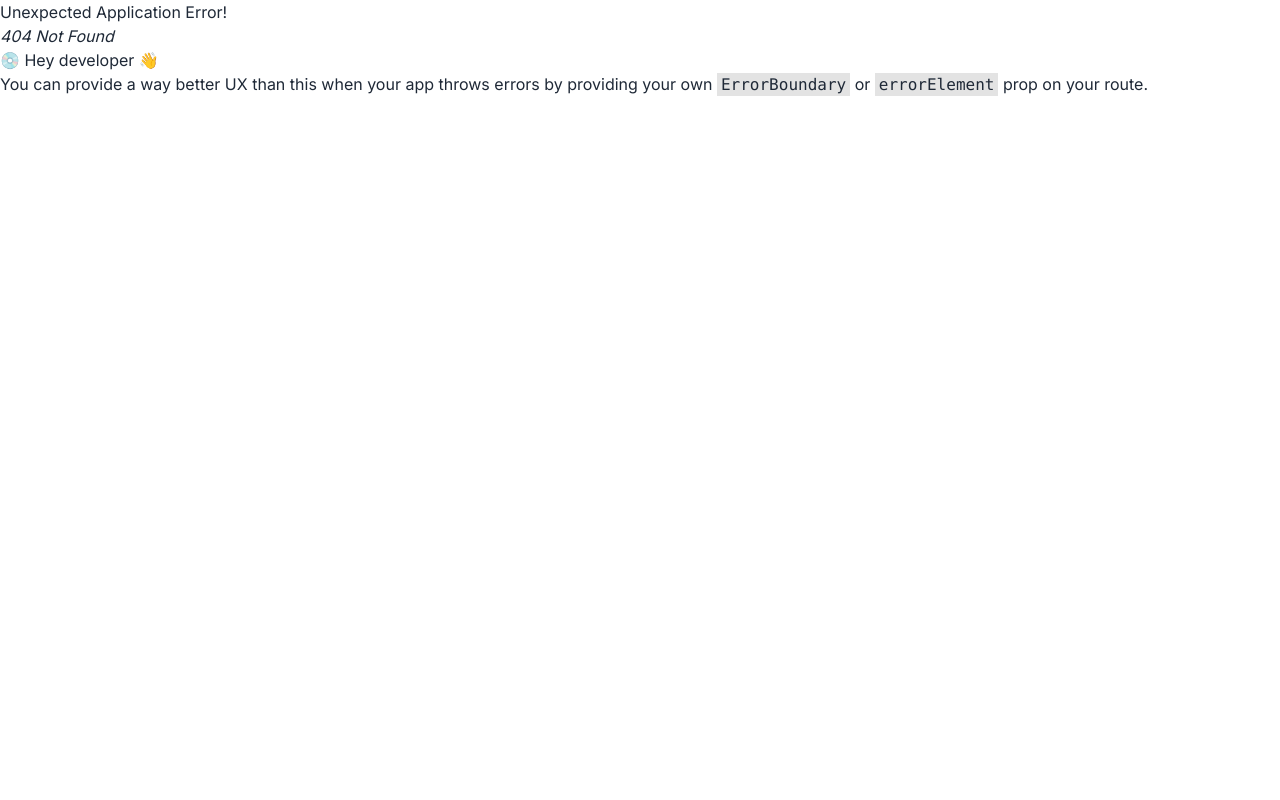
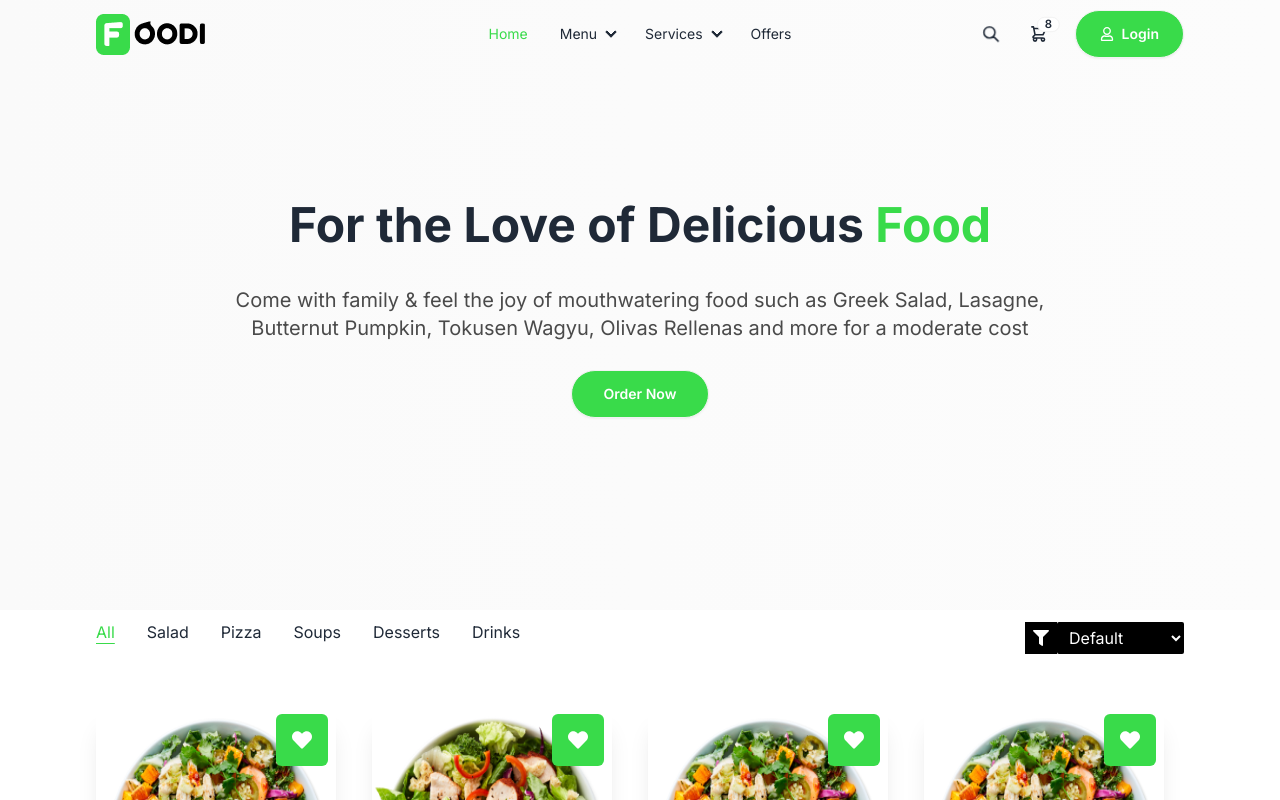
Before and after one commit to Johntech-dev/Foodie, a React (Create React App) app in the folder foodie-client/: page /menu in a window 1280 px wide. Before the commit this address had no page. Shown: the top 800 px of the page. Built offline with nearby package versions, Linux system fonts and the light colour scheme.

Commit message:
menupage

```diff
--- a/foodie-client/public/menu.json
+++ b/foodie-client/public/menu.json
@@ -387,7 +387,7 @@
         "_id": "642c155b2c4774f05c36ee9c",
         "name": "Breton Fish Stew",
         "recipe": "Chargrilled chicken with avocado, baby gem lettuce, baby spinach, shallots, French beans, walnuts, croutons and a mustard dressing",
-        "image": "/image/home/recipes/img1.png",
+        "image": "/image/home/recipes/img1.png" ,
         "category": "pizza",
         "price": 12.9
     },
@@ -395,7 +395,7 @@
         "_id": "642c155b2c4774f05c36ee9d",
         "name": "Goats Cheese Pizza",
         "recipe": "Roasted duck breast (served pink) with gratin potato and a griottine cherry sauce",
-        "image": "/image/home/recipes/img1.png",
+        "image": "/image/home/recipes/img2.png",
         "category": "pizza",
         "price": 14.5
     },
--- a/foodie-client/src/App.css
+++ b/foodie-client/src/App.css
@@ -12,3 +12,8 @@
 .title {
     @apply text-3xl md:text-4xl font-bold my-2 md:leading-snug leading-snug;
 }
+.active {
+    text-decoration: underline;
+    text-underline-offset: 5px;
+    color: #39DB4A;
+}
--- a/foodie-client/src/components/Card.jsx
+++ b/foodie-client/src/components/Card.jsx
@@ -12,7 +12,7 @@
   return (
     <div to={`/menu/${item._id}`} className="card shadow-xl relative mr-5 md:my-5">
       <div
-        className={`rating gap-1 absolute right-2 top-2 p-4 rounded-badge heartStar bg-green ${
+        className={`rating gap-1 absolute right-2 top-2 p-4 rounded-md heartStar bg-green ${
           isHeartFilled ? "text-rose-500" : "text-white"
         }`}
         onClick={handleHeartClick}
--- a/foodie-client/src/components/Navbar.jsx
+++ b/foodie-client/src/components/Navbar.jsx
@@ -1,88 +1,165 @@
-import React, { useEffect, useState } from 'react';
-import { BiPhoneCall } from "react-icons/bi";
+import React, { useContext, useEffect, useState } from "react";
+import { FaRegUser } from "react-icons/fa";
+import { Link } from "react-router-dom";
 
 const Navbar = () => {
-  const [isSticky, setIsSticky] = useState(false);
-
+  const [isSticky, setSticky] = useState(false);
 
 
   useEffect(() => {
     const handleScroll = () => {
       const offset = window.scrollY;
       if (offset > 0) {
-        setIsSticky(true);
+        setSticky(true);
       } else {
-        setIsSticky(false);
+        setSticky(false);
       }
     };
 
     window.addEventListener("scroll", handleScroll);
 
-    // Cleanup function to remove the event listener
     return () => {
       window.removeEventListener("scroll", handleScroll);
     };
-  }, []); // Empty dependency array to run the effect only once on mount and unmount
+  }, []);
 
   const navItems = (
     <>
-      <li><a href='/'>Home</a></li>
       <li>
+        <Link to={'/'}>
+        <a className="text-green">Home</a>
+        </Link>
+      </li>
+      <li tabIndex={0}>
         <details>
           <summary>Menu</summary>
           <ul className="p-2">
-            <li><a>All</a></li>
-            <li><a>Salad</a></li>
-            <li><a>Pizza</a></li>
+            <li>
+              <Link to={'/menu'}>
+              <a>All</a>
+              </Link>
+            </li>
+            <li>
+              <a>Salad</a>
+            </li>
+            <li>
+              <a>Pizza</a>
+            </li>
+          </ul>
+        </details>
+      </li>
+      <li tabIndex={0}>
+        <details>
+          <summary>Services</summary>
+          <ul className="p-2">
+            <li>
+              <a>Online Order</a>
+            </li>
+            <li>
+              <a>Table Booking</a>
+            </li>
+            <li>
+              <a>Order Tracking</a>
+            </li>
           </ul>
         </details>
       </li>
       <li>
-        <details>
-          <summary>Services</summary>
-          <ul className="p-2">
-            <li><a>Online order</a></li>
-            <li><a>Table Booking</a></li>
-            <li><a>Order Tracking</a></li>
-          </ul>
-        </details>
+        <a>Offers</a>
       </li>
-      <li><a>Offers</a></li>
     </>
   );
-
   return (
-    <header className='max-w-screen-2xl container mx-auto fixed top-0 left-0 right-0 transition-all duration-300 ease'>
-      <div className={`navbar xl:px-24 ${isSticky ? 'shadow-md bg-base-100 transition-all duration-300 ease-in-out' : ''}`}>
+    <header
+      className={`max-w-screen-2xl container mx-auto fixed top-0 left-0 right-0 transition-all duration-300 ease-in-out`}
+    >
+      <div
+        className={`navbar xl:px-24 ${
+          isSticky
+            ? "shadow-md bg-base-100 transition-all duration-300 ease-in-out"
+            : ""
+        }`}
+      >
         <div className="navbar-start">
-          <div className="dropdown">
-            <div tabIndex={0} role="button" className="btn btn-ghost lg:hidden">
-              <svg xmlns="http://www.w3.org/2000/svg" className="h-5 w-5" fill="none" viewBox="0 0 24 24" stroke="currentColor"><path strokeLinecap="round" strokeLinejoin="round" strokeWidth="2" d="M4 6h16M4 12h8m-8 6h16" /></svg>
-            </div>
-            <ul tabIndex={0} className="menu menu-sm dropdown-content mt-3 z-[1] p-2 shadow bg-base-100 rounded-box w-52">
+          <div className="dropdown justify-between">
+            <label tabIndex={0} className="btn btn-ghost lg:hidden">
+              <svg
+                xmlns="http://www.w3.org/2000/svg"
+                className="h-5 w-5"
+                fill="none"
+                viewBox="0 0 24 24"
+                stroke="currentColor"
+              >
+                <path
+                  strokeLinecap="round"
+                  strokeLinejoin="round"
+                  strokeWidth="2"
+                  d="M4 6h16M4 12h8m-8 6h16"
+                />
+              </svg>
+            </label>
+            <ul
+              tabIndex={0}
+              className="menu menu-sm dropdown-content mt-3 z-[1] p-2 shadow bg-base-100 rounded-box w-64 space-y-3"
+            >
               {navItems}
             </ul>
           </div>
-          <a href='/'>
-            <img src='logo.png' />
+          <Link to={'/'}>
+          <a>
+             <img src="logo.png" />
           </a>
+          </Link>
         </div>
         <div className="navbar-center hidden lg:flex">
-          <ul className="menu menu-horizontal px-1">
-            {navItems}
-          </ul>
+          <ul className="menu menu-horizontal px-1">{navItems}</ul>
         </div>
-        <div className="navbar-end">
+        <div className="navbar-end ">
           <button className="btn btn-ghost btn-circle hidden lg:flex">
-            <svg xmlns="http://www.w3.org/2000/svg" className="h-5 w-5" fill="none" viewBox="0 0 24 24" stroke="currentColor"><path strokeLinecap="round" strokeLinejoin="round" strokeWidth="2" d="M21 21l-6-6m2-5a7 7 0 11-14 0 7 7 0 0114 0z" /></svg>
+            <svg
+              xmlns="http://www.w3.org/2000/svg"
+              className="h-5 w-5"
+              fill="none"
+              viewBox="0 0 24 24"
+              stroke="currentColor"
+            >
+              <path
+                strokeLinecap="round"
+                strokeLinejoin="round"
+                strokeWidth="2"
+                d="M21 21l-6-6m2-5a7 7 0 11-14 0 7 7 0 0114 0z"
+              />
+            </svg>
           </button>
-          <div tabIndex={0} role="button" className="btn btn-ghost btn-circle mr-3 lg:flex hidden items-center justify-center">
+          <label
+            tabIndex={0}
+            className="btn btn-ghost btn-circle hidden lg:flex items-center justify-center mr-3"
+          >
             <div className="indicator">
-              <svg xmlns="http://www.w3.org/2000/svg" className="h-5 w-5" fill="none" viewBox="0 0 24 24" stroke="currentColor"><path strokeLinecap="round" strokeLinejoin="round" strokeWidth="2" d="M3 3h2l.4 2M7 13h10l4-8H5.4M7 13L5.4 5M7 13l-2.293 2.293c-.63.63-.184 1.707.707 1.707H17m0 0a2 2 0 100 4 2 2 0 000-4zm-8 2a2 2 0 11-4 0 2 2 0 014 0z" /></svg>
+              <svg
+                xmlns="http://www.w3.org/2000/svg"
+                className="h-5 w-5"
+                fill="none"
+                viewBox="0 0 24 24"
+                stroke="currentColor"
+              >
+                <path
+                  strokeLinecap="round"
+                  strokeLinejoin="round"
+                  strokeWidth="2"
+                  d="M3 3h2l.4 2M7 13h10l4-8H5.4M7 13L5.4 5M7 13l-2.293 2.293c-.63.63-.184 1.707.707 1.707H17m0 0a2 2 0 100 4 2 2 0 000-4zm-8 2a2 2 0 11-4 0 2 2 0 014 0z"
+                />
+              </svg>
               <span className="badge badge-sm indicator-item">8</span>
             </div>
-          </div>
-          <a className="btn bg-green text-white rounded-full flex items-center gap-2"><BiPhoneCall />Contact</a>
+          </label>
+
+          {/* login btn */}
+          <button
+          className="btn flex items-center gap-2 rounded-full px-6 bg-green text-white"
+        >
+          <FaRegUser /> Login
+        </button>
         </div>
       </div>
     </header>
--- a/foodie-client/src/layout/Main.jsx
+++ b/foodie-client/src/layout/Main.jsx
@@ -7,7 +7,9 @@
   return (
     <div>
     <Navbar />
-     <Outlet />
+       <div className='min-h-screen'>
+        <Outlet />
+       </div>
      <Footer />
     </div>
   )
--- /dev/null
+++ b/foodie-client/src/pages/shop/Menu.jsx
@@ -0,0 +1,195 @@
+import React, { useEffect, useState } from "react";
+import Card from "../../components/Card";
+import { FaFilter } from "react-icons/fa";
+
+const Menu = () => {
+  const [menu, setMenu] = useState([]);
+  const [filteredItems, setFilteredItems] = useState([]);
+  const [selectedCategory, setSelectedCategory] = useState("all");
+  const [sortOption, setSortOption] = useState("default");
+  const [currentPage, setCurrentPage] = useState(1);
+  const [itemsPerPage] = useState(8); // Number of items to display per page
+
+  useEffect(() => {
+    // Fetch data from the backend
+    const fetchData = async () => {
+      try {
+        const response = await fetch("/menu.json");
+        const data = await response.json();
+        setMenu(data);
+        setFilteredItems(data); // Initially, display all items
+      } catch (error) {
+        console.error("Error fetching data:", error);
+      }
+    };
+
+    fetchData();
+  }, []);
+
+  const filterItems = (category) => {
+    const filtered =
+      category === "all"
+        ? menu
+        : menu.filter((item) => item.category === category);
+
+    setFilteredItems(filtered);
+    setSelectedCategory(category);
+    setCurrentPage(1);
+  };
+
+  const showAll = () => {
+    setFilteredItems(menu);
+    setSelectedCategory("all");
+    setCurrentPage(1);
+  };
+
+  const handleSortChange = (option) => {
+    setSortOption(option);
+
+    // Logic for sorting based on the selected option
+    let sortedItems = [...filteredItems];
+
+    switch (option) {
+      case "A-Z":
+        sortedItems.sort((a, b) => a.name.localeCompare(b.name));
+        break;
+      case "Z-A":
+        sortedItems.sort((a, b) => b.name.localeCompare(a.name));
+        break;
+      case "low-to-high":
+        sortedItems.sort((a, b) => a.price - b.price);
+        break;
+      case "high-to-low":
+        sortedItems.sort((a, b) => b.price - a.price);
+        break;
+      default:
+        // Do nothing for the "default" case
+        break;
+    }
+
+    setFilteredItems(sortedItems);
+    setCurrentPage(1);
+  };
+
+//   console.log(filteredItems);
+  // Pagination logic
+  const indexOfLastItem = currentPage * itemsPerPage;
+  const indexOfFirstItem = indexOfLastItem - itemsPerPage;
+  const currentItems = filteredItems.slice(indexOfFirstItem, indexOfLastItem);
+
+  const paginate = (pageNumber) => setCurrentPage(pageNumber);
+
+
+  return (
+    <div>
+      {/* menu banner */}
+      <div className="max-w-screen-2xl container mx-auto xl:px-24 px-4 bg-gradient-to-r from-0% from-[#FAFAFA] to-[#FCFCFC] to-100%">
+        <div className="py-48 flex flex-col items-center justify-center">
+          {/* content */}
+          <div className=" text-center px-4 space-y-7">
+            <h2 className="md:text-5xl text-4xl font-bold md:leading-snug leading-snug">
+              For the Love of Delicious <span className="text-green">Food</span>
+            </h2>
+            <p className="text-[#4A4A4A] text-xl md:w-4/5 mx-auto">
+              Come with family & feel the joy of mouthwatering food such as
+              Greek Salad, Lasagne, Butternut Pumpkin, Tokusen Wagyu, Olivas
+              Rellenas and more for a moderate cost
+            </p>
+            <button className="bg-green font-semibold btn text-white px-8 py-3 rounded-full">
+              Order Now
+            </button>
+          </div>
+        </div>
+      </div>
+
+      {/* menu shop  */}
+      <div className="section-container">
+        <div className="flex flex-col md:flex-row flex-wrap md:justify-between items-center space-y-3 mb-8">
+
+           {/* all category buttons */}
+          <div className="flex flex-row justify-start md:items-center md:gap-8 gap-4  flex-wrap">
+            <button
+              onClick={showAll}
+              className={selectedCategory === "all" ? "active" : ""}
+            >
+              All
+            </button>
+            <button
+              onClick={() => filterItems("salad")}
+              className={selectedCategory === "salad" ? "active" : ""}
+            >
+              Salad
+            </button>
+            <button
+              onClick={() => filterItems("pizza")}
+              className={selectedCategory === "pizza" ? "active" : ""}
+            >
+              Pizza
+            </button>
+            <button
+              onClick={() => filterItems("soup")}
+              className={selectedCategory === "soup" ? "active" : ""}
+            >
+              Soups
+            </button>
+            <button
+              onClick={() => filterItems("dessert")}
+              className={selectedCategory === "dessert" ? "active" : ""}
+            >
+              Desserts
+            </button>
+            <button
+              onClick={() => filterItems("drinks")}
+              className={selectedCategory === "drinks" ? "active" : ""}
+            >
+              Drinks
+            </button>
+          </div>
+
+            {/* filter options */}
+          <div className="flex justify-end mb-4 rounded-sm">
+            <div className="bg-black p-2 ">
+              <FaFilter className="text-white h-4 w-4" />
+            </div>
+            <select
+              id="sort"
+              onChange={(e) => handleSortChange(e.target.value)}
+              value={sortOption}
+              className="bg-black text-white px-2 py-1 rounded-sm"
+            >
+              <option value="default"> Default</option>
+              <option value="A-Z">A-Z</option>
+              <option value="Z-A">Z-A</option>
+              <option value="low-to-high">Low to High</option>
+              <option value="high-to-low">High to Low</option>
+            </select>
+          </div>
+        </div>
+
+        {/* product card */}
+        <div className="grid md:grid-cols-4 sm:grid-cols-2 grid-cols-1 gap-4 ">
+          {currentItems.map((item) => (
+            <Card key={item._id} item={item} />
+          ))}
+        </div>
+      </div>
+
+       {/* Pagination */}
+       <div className="flex justify-center my-8">
+        {Array.from({ length: Math.ceil(filteredItems.length / itemsPerPage) }).map((_, index) => (
+          <button
+            key={index + 1}
+            onClick={() => paginate(index + 1)}
+            className={`mx-1 px-3 py-1 rounded-full ${
+              currentPage === index + 1 ? "bg-green text-white" : "bg-gray-200"
+            }`}
+          >
+            {index + 1}
+          </button>
+        ))}
+      </div>
+    </div>
+  );
+};
+
+export default Menu;
--- a/foodie-client/src/router/Router.jsx
+++ b/foodie-client/src/router/Router.jsx
@@ -1,6 +1,7 @@
 import { BrowserRouter, createBrowserRouter } from "react-router-dom";
 import Main from "../layout/Main";
 import Home from "../pages/home/Home";
+import Menu from "../pages/shop/Menu";
 
 
 
@@ -12,6 +13,10 @@
         {
             path : "/",
             element: <Home />
+        },
+        {
+            path:"/menu",
+            element: <Menu />
         }
     ]
    }
```
